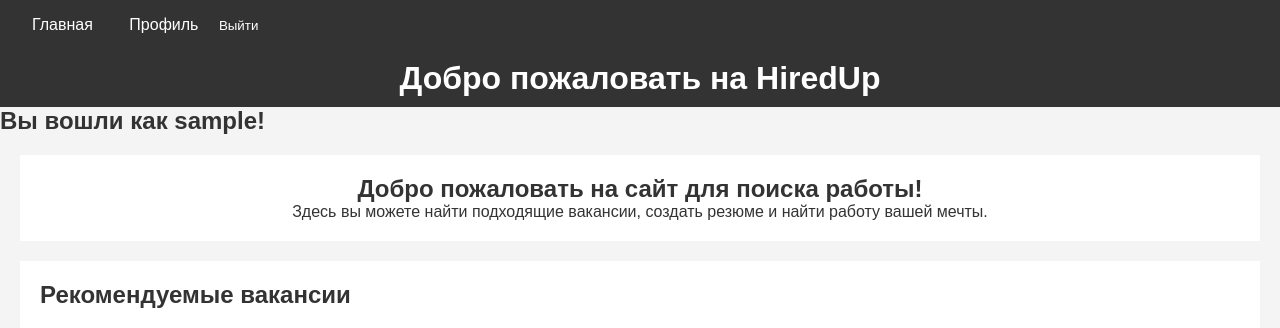
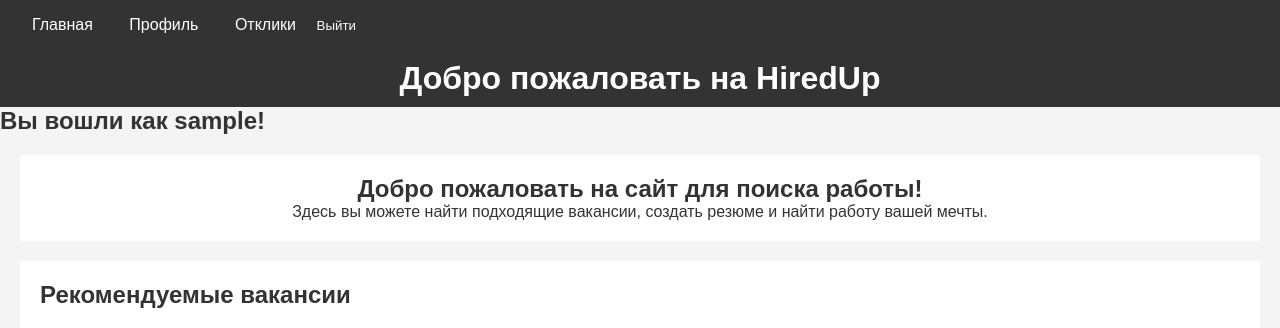
Before and after one commit to zhumka/HiredUp, a Django app: page / in a window 1280 px wide. Shown: the top 328 px of the page. Run offline with Django 5.2, Linux system fonts and the light colour scheme; the visitor is signed in with stand-in values (Sample User, id 1); data that the repository does not hold is empty.

Commit message:
добавилась ссылка на страницу откликов

```diff
--- a/work/templates/work/home_page.html
+++ b/work/templates/work/home_page.html
@@ -29,6 +29,7 @@
         <a href="{% url 'home' %}">Главная</a>
         {% if user.is_authenticated %}
             <a href="{% url 'profile' %}">Профиль</a>
+            <a href="{% url 'applications' %}">Отклики</a>
             <form action="{% url 'logout' %}" method="POST" style="display: inline;">
                 {% csrf_token %}
                 <button type="submit" style="background: none; border: none; color: white; cursor: pointer;">Выйти</button>
```
